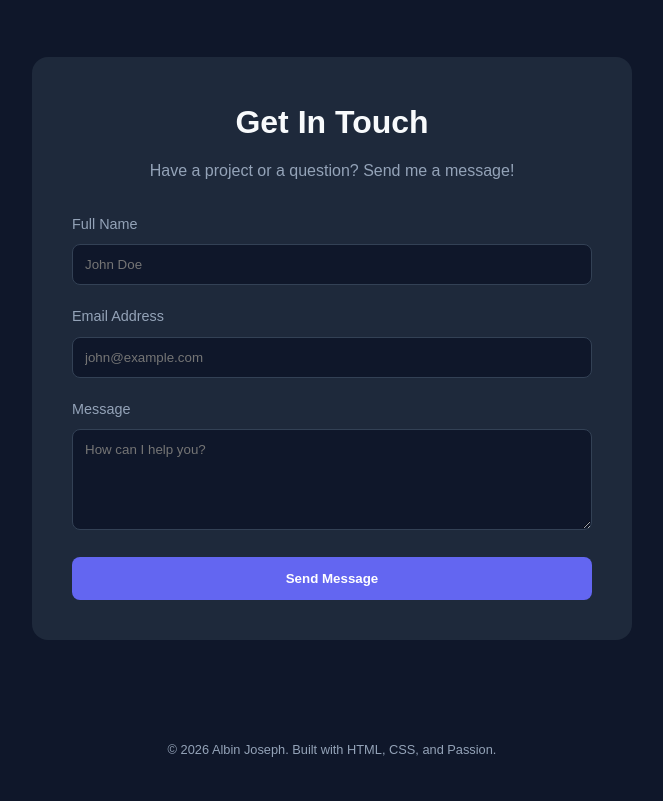
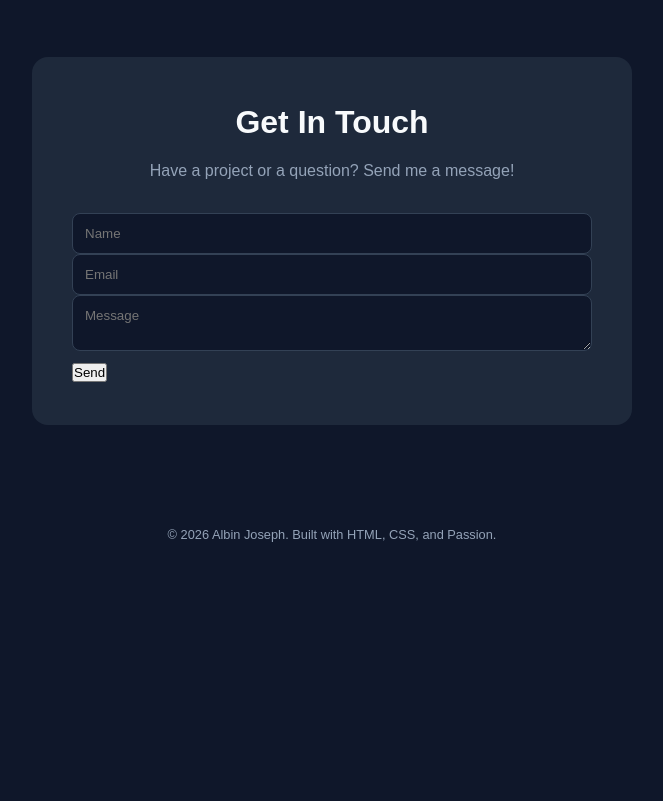
Before and after one commit to AlbinJoseph07/portfolio, a plain HTML site: page index.html in a window 1280 px wide. Shown: the part 1056-1857 px from the top of the page, without its empty margins (308-971 px from the left). After the commit the page ends 1641 px from the top, so only its background shows below. Drawn offline with Linux system fonts and the light colour scheme.

Commit message:
Update index.html

```diff
--- a/index.html
+++ b/index.html
@@ -168,26 +168,16 @@
                 <h2 style="border:none; padding:0; text-align:center; margin-bottom:10px;">Get In Touch</h2>
                 <p style="text-align:center; color:var(--text-dim); margin-bottom:30px;">Have a project or a question? Send me a message!</p>
 
-                <form action="https://formsubmit.co/your-email@gmail.com" method="POST">
-                    <input type="hidden" name="_next" value="https://albinjoseph07.github.io/">
+               <form action="https://formsubmit.co/albinjo2025@gmail.com" method="POST">
+    <input type="hidden" name="_next" value="https://albinjoseph07.github.io/portfolio/thankyou.html">
 
-                    <div class="form-group">
-                        <label>Full Name</label>
-                        <input type="text" name="name" placeholder="John Doe" required>
-                    </div>
+    <input type="hidden" name="_captcha" value="false">
 
-                    <div class="form-group">
-                        <label>Email Address</label>
-                        <input type="email" name="email" placeholder="john@example.com" required>
-                    </div>
-
-                    <div class="form-group">
-                        <label>Message</label>
-                        <textarea name="message" rows="5" placeholder="How can I help you?" required></textarea>
-                    </div>
-
-                    <button type="submit" class="btn-submit">Send Message</button>
-                </form>
+    <input type="text" name="name" placeholder="Name" required>
+    <input type="email" name="email" placeholder="Email" required>
+    <textarea name="message" placeholder="Message" required></textarea>
+    <button type="submit">Send</button>
+</form>
             </div>
         </section>
 
```
